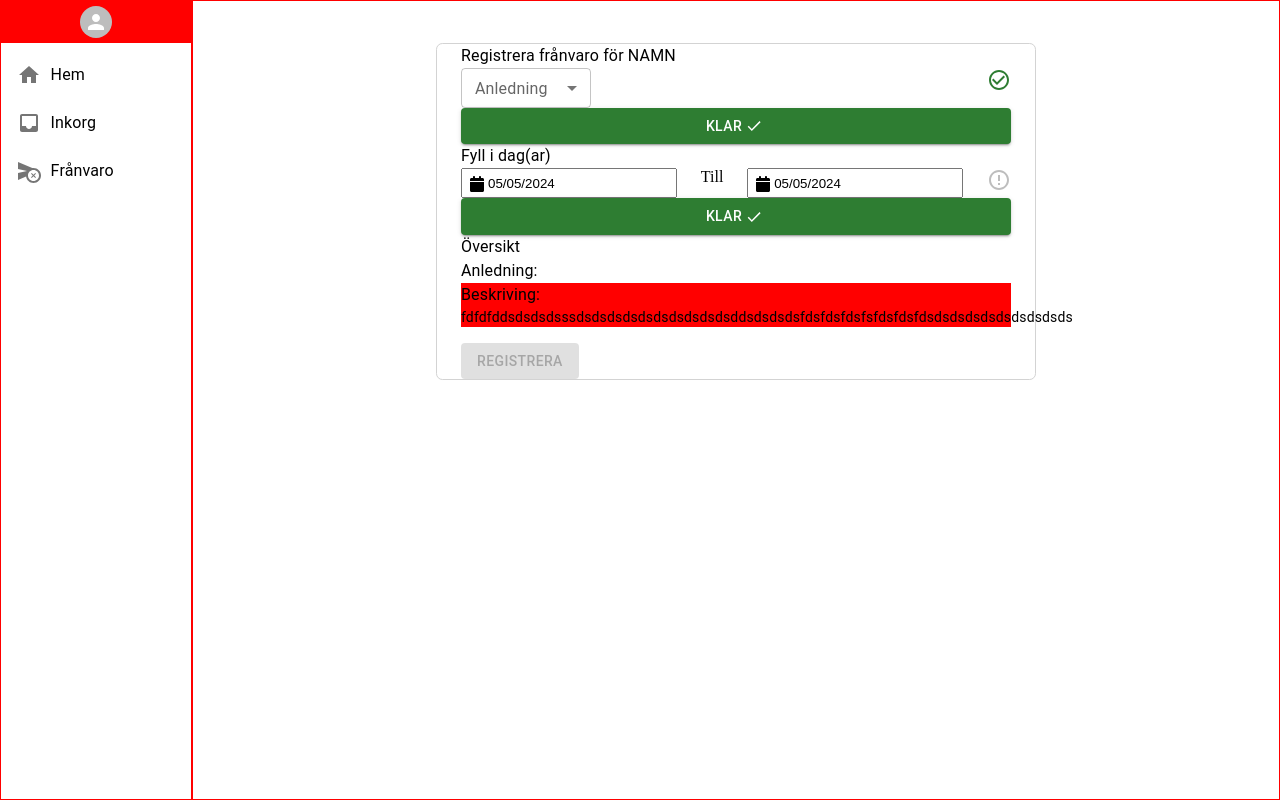
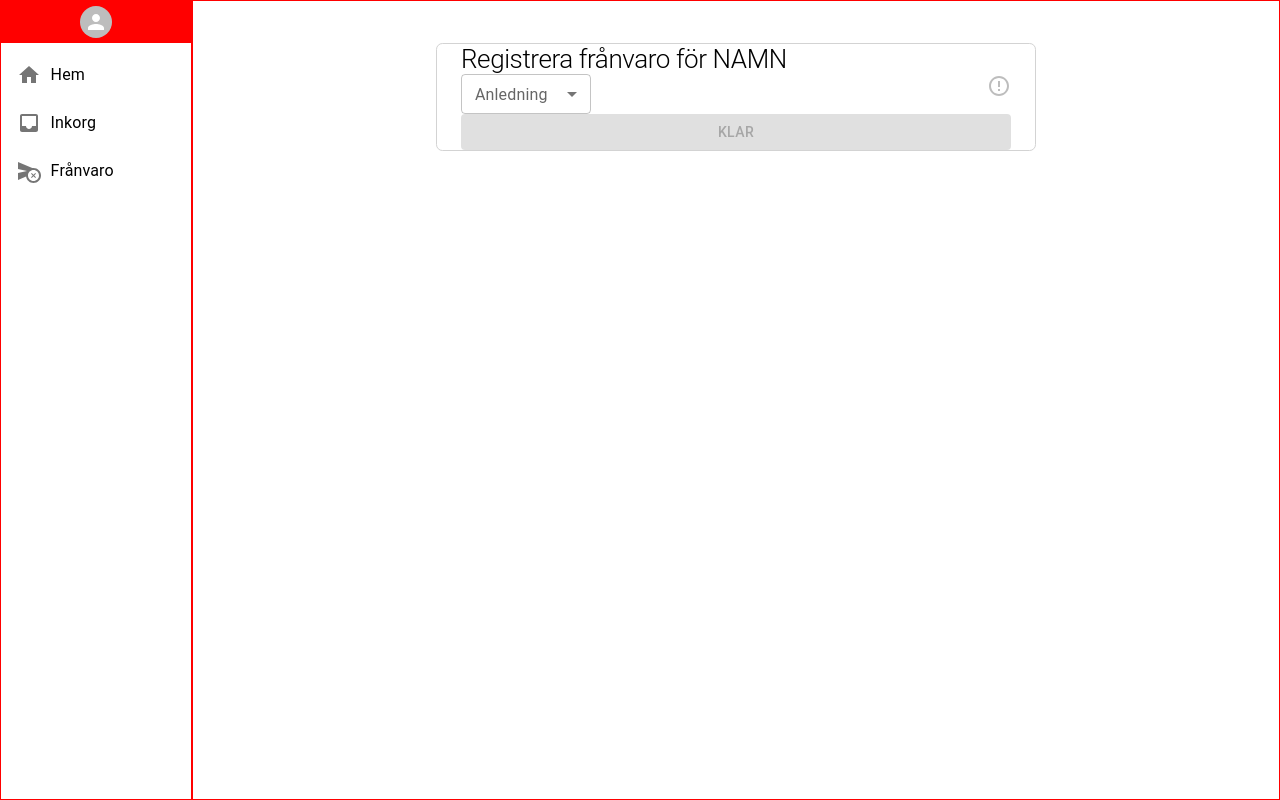
Before and after one commit to A-ForssmanP/InteractWithSchool, a React (Vite) app in the folder frontend/: page /fronvaro/1/registrera in a window 1280 px wide. Built offline with nearby package versions, Linux system fonts and the light colour scheme; the HTML template or start-up script is replaced by a standard one.

Commit message:
Splitting Absence-form into smaler components
Splitting the form into smaller components for better controll and cleaner code. Different states will determine which components to be rendered.

```diff
--- a/frontend/src/components/calendar/Callendar.jsx
+++ b/frontend/src/components/calendar/Callendar.jsx
@@ -8,7 +8,7 @@ import CheckCircleOutlineIcon from "@mui/icons-material/CheckCircleOutline";
 
 import "react-datepicker/dist/react-datepicker.css";
 
-function Callendar({ getDates, isDisabled }) {
+function Callendar({ getDates, isDisabled, fieldIsDone, isDone }) {
   const [startDate, setStartDate] = useState(new Date());
   const [endDate, setEndDate] = useState(new Date());
   const [dateIsDone, setDateIsDone] = useState(false);
@@ -22,7 +22,9 @@ function Callendar({ getDates, isDisabled }) {
     const fromD = new Date(startDate).toDateString();
     const toD = new Date(endDate).toDateString();
     getDates(fromD, toD);
+    fieldIsDone("dates");
   };
+
   return (
     <div>
       <Box display="flex" justifyContent={"space-between"}>
@@ -54,7 +56,7 @@ function Callendar({ getDates, isDisabled }) {
           showWeekNumbers
           disabled={isDisabled}
         />
-        {dateIsDone ? (
+        {isDone ? (
           <CheckCircleOutlineIcon color="success" />
         ) : (
           <ErrorOutlineIcon color="disabled" />
@@ -66,10 +68,8 @@ function Callendar({ getDates, isDisabled }) {
         fullWidth
         color="success"
         onClick={handleClick}
-        disabled={isDisabled}
       >
         KLAR
-        <DoneIcon sx={{ height: "1.1rem" }} />
       </Button>
     </div>
   );
--- a/frontend/src/pages/absence/absenceForm/AbsenceForm.jsx
+++ b/frontend/src/pages/absence/absenceForm/AbsenceForm.jsx
@@ -12,6 +12,7 @@ import {
 import DoneIcon from "@mui/icons-material/Done";
 import ErrorOutlineIcon from "@mui/icons-material/ErrorOutline";
 import CheckCircleOutlineIcon from "@mui/icons-material/CheckCircleOutline";
+import AbsenceReason from "../absenceReason/AbsenceReason";
 import Callendar from "../../../components/calendar/Callendar";
 import AbsenceSymmaryView from "../absenceSummaryView/AbsenceSymmaryView";
 import { useState } from "react";
@@ -19,10 +20,15 @@ import { useState } from "react";
 function AbsenceForm() {
   const [absence, setAbsence] = useState({
     reason: "",
-    textReason:
-      "fdfdfddsdsdsdsssdsdsdsdsdsdsdsdsdsdsddsdsdsdsfdsfdsfdsfsfdsfdsfdsdsdsdsdsdsdsdsdsds",
-    dates: { fromDate: null, toDate: null },
+    textReason: "",
+    dates: { fromDate: "", toDate: null },
   });
+
+  const [isDone, setIsDone] = useState({
+    reason: false,
+    dates: false,
+  });
+
   //handle stateChange of the selected reason
   const handleChange = (e) => {
     setAbsence((currAbsence) => {
@@ -33,7 +39,7 @@ function AbsenceForm() {
     });
   };
 
-  //get the selected dates
+  //update the selected dates for the state Absence.dates
   const getDates = (from, to) => {
     setAbsence((currAbs) => {
       return {
@@ -45,6 +51,28 @@ function AbsenceForm() {
       };
     });
   };
+
+  //update absence field to be done
+  const fieldIsDone = (name) => {
+    setIsDone((currState) => {
+      return {
+        ...currState,
+        [name]: true,
+      };
+    });
+  };
+
+  const handleText = (text) => {
+    if (text.length) {
+      setAbsence((currAbsence) => {
+        return {
+          ...currAbsence,
+          textReason: text,
+        };
+      });
+    }
+  };
+
   return (
     <Container
       maxWidth="sm"
@@ -54,62 +82,36 @@ function AbsenceForm() {
         marginTop: { sm: "2.6rem" },
       }}
     >
-      <Typography>Registrera frånvaro för NAMN</Typography>
+      <Typography variant="h1" fontSize={26}>
+        Registrera frånvaro för NAMN
+      </Typography>
       <Box component="form">
+        <AbsenceReason
+          handleChange={handleChange}
+          absence={absence}
+          handleText={handleText}
+          fieldIsDone={fieldIsDone}
+          isDone={isDone.reason}
+        />
+        {isDone.reason && (
           <Box>
-          <Box
-            display={"flex"}
-            flexDirection={"row"}
-            justifyContent={"space-between"}
-          >
-            <FormControl sx={{ minWidth: 130 }} size="small">
-              <InputLabel id="reason">Anledning</InputLabel>
-              <Select
-                labelId="reason"
-                id="reason"
-                // value={age}
-                label="Reason"
-                onChange={handleChange}
-                value={absence.reason}
-                // onChange={handleChange}
-              >
-                {/* <MenuItem value={10}>Ten</MenuItem> */}
-                <MenuItem value="Sjukdom">Sjukdom</MenuItem>
-                <MenuItem value="Annan">Annan</MenuItem>
-              </Select>
-            </FormControl>
-            <Box>
-              {!absence.reason && !absence.textReason ? (
-                <ErrorOutlineIcon color="disabled" />
-              ) : (
-                <CheckCircleOutlineIcon color="success" />
-              )}
-            </Box>
-          </Box>
-          {absence.reason === "other" && (
-            <Box>
-              <TextField
-                fullWidth
-                id="textReason"
-                label="Vänligen fyll i anledning"
-                multiline
-                rows={4}
-                defaultValue=""
+            <Typography>Fyll i dag(ar) </Typography>
+            <Callendar
+              getDates={getDates}
+              isDisabled={isDone.dates}
+              fieldIsDone={fieldIsDone}
+              isDone={isDone.dates}
             />
           </Box>
         )}
-          <Button variant="contained" fullWidth color="success">
-            Klar <DoneIcon sx={{ height: "1.1rem" }} />
-          </Button>
-        </Box>
-        <Box>
-          <Typography>Fyll i dag(ar) </Typography>
-          <Callendar getDates={getDates} isDisabled={false} />
-        </Box>
+        {isDone.reason && isDone.dates && (
+          <>
             <AbsenceSymmaryView absence={absence} />
-        <Button type="submit" variant="contained" disabled={true}>
+            <Button type="submit" variant="contained">
               Registrera
             </Button>
+          </>
+        )}
       </Box>
     </Container>
   );
--- /dev/null
+++ b/frontend/src/pages/absence/absenceReason/AbsenceReason.jsx
@@ -0,0 +1,90 @@
+import ErrorOutlineIcon from "@mui/icons-material/ErrorOutline";
+import CheckCircleOutlineIcon from "@mui/icons-material/CheckCircleOutline";
+import DoneIcon from "@mui/icons-material/Done";
+import {
+  Box,
+  FormControl,
+  InputLabel,
+  Select,
+  MenuItem,
+  Button,
+  TextField,
+} from "@mui/material";
+import { useState } from "react";
+
+function AbsenceReason({
+  handleChange,
+  absence,
+  handleText,
+  fieldIsDone,
+  isDone,
+}) {
+  const [text, setText] = useState("");
+  //handle buttonClick
+  const handleClick = () => {
+    if (absence.reason === "Sjukdom") {
+      fieldIsDone("reason");
+    } else if (absence.reason === "Annan" && text) {
+      handleText(text);
+      fieldIsDone("reason");
+    }
+  };
+
+  return (
+    <Box>
+      <Box
+        display={"flex"}
+        flexDirection={"row"}
+        justifyContent={"space-between"}
+      >
+        <FormControl sx={{ minWidth: 130 }} size="small">
+          <InputLabel id="reason">Anledning</InputLabel>
+          <Select
+            labelId="reason"
+            id="reason"
+            // value={age}
+            label="Reason"
+            onChange={(e) => handleChange(e)}
+            value={absence.reason}
+            // onChange={handleChange}
+          >
+            {/* <MenuItem value={10}>Ten</MenuItem> */}
+            <MenuItem value="Sjukdom">Sjukdom</MenuItem>
+            <MenuItem value="Annan">Annan</MenuItem>
+          </Select>
+        </FormControl>
+        <Box>
+          {!isDone ? (
+            <ErrorOutlineIcon color="disabled" />
+          ) : (
+            <CheckCircleOutlineIcon color="success" />
+          )}
+        </Box>
+      </Box>
+      {absence.reason === "Annan" && (
+        <Box>
+          <TextField
+            fullWidth
+            id="textReason"
+            label="Vänligen fyll i anledning"
+            multiline
+            rows={4}
+            defaultValue={text}
+            onChange={(e) => setText(e.target.value)}
+          />
+        </Box>
+      )}
+      <Button
+        variant="contained"
+        fullWidth
+        color="success"
+        disabled={!absence.reason}
+        onClick={handleClick}
+      >
+        Klar
+      </Button>
+    </Box>
+  );
+}
+
+export default AbsenceReason;
--- a/frontend/src/pages/absence/absenceSummaryView/AbsenceSymmaryView.jsx
+++ b/frontend/src/pages/absence/absenceSummaryView/AbsenceSymmaryView.jsx
@@ -3,17 +3,29 @@ import { Box, Typography, Card, CardContent } from "@mui/material";
 function AbsenceSymmaryView({ absence }) {
   return (
     <Box>
-      <Typography>Översikt</Typography>
+      <Typography variant="h2" fontSize={24} textAlign={"center"}>
+        Översikt
+      </Typography>
       <Box>
-        <Box>
-          <Typography>Anledning:</Typography>
-          <Typography>{absence.reason}</Typography>
+        <Box display={"flex"}>
+          <Typography width={80}>Anledning:</Typography>
+          <Typography ml={1}>{absence.reason}</Typography>
         </Box>
-        <Box bgcolor={"red"}>
-          <Typography>Beskriving:</Typography>
-          <Typography paragraph="true" variant="body2" gutterBottom>
-            {absence.textReason ? absence.textReason : "-"}
-          </Typography>
+        <Box display={"flex"}>
+          <Typography width={80}>Beskriving:</Typography>
+          <Typography ml={1}>{absence.textReason}</Typography>
+        </Box>
+        <Box display={"flex"}>
+          <Typography width={80}>Dag(ar):</Typography>
+          <Typography ml={1}>{absence.dates.fromDate}</Typography>
+          {absence.dates.fromDate !== absence.dates.toDate && (
+            <>
+              <Typography ml={1} mr={1}>
+                -
+              </Typography>
+              <Typography>{absence.dates.toDate}</Typography>
+            </>
+          )}
         </Box>
       </Box>
     </Box>
```
Lines whose indentation alone changed are shown as unchanged.
